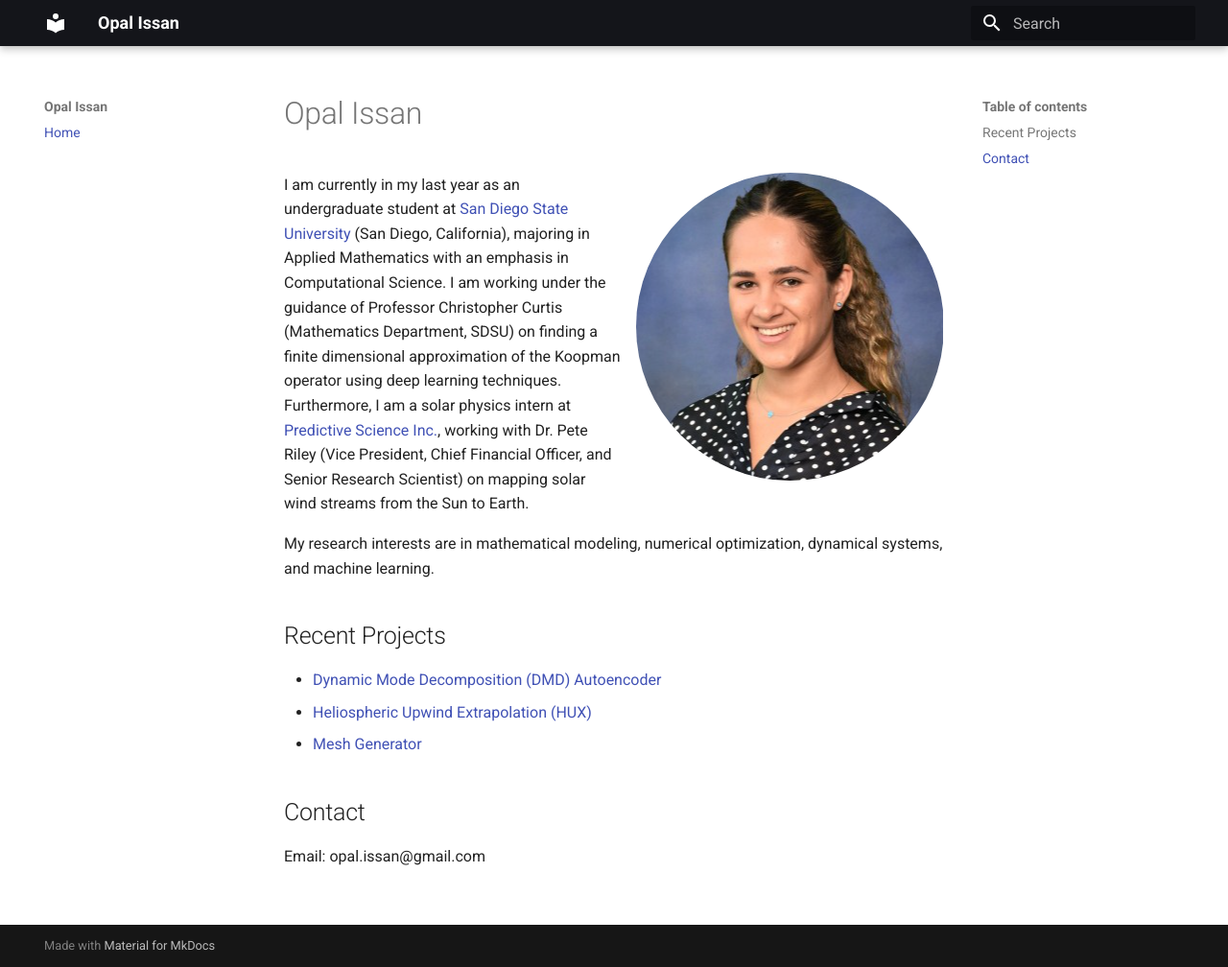
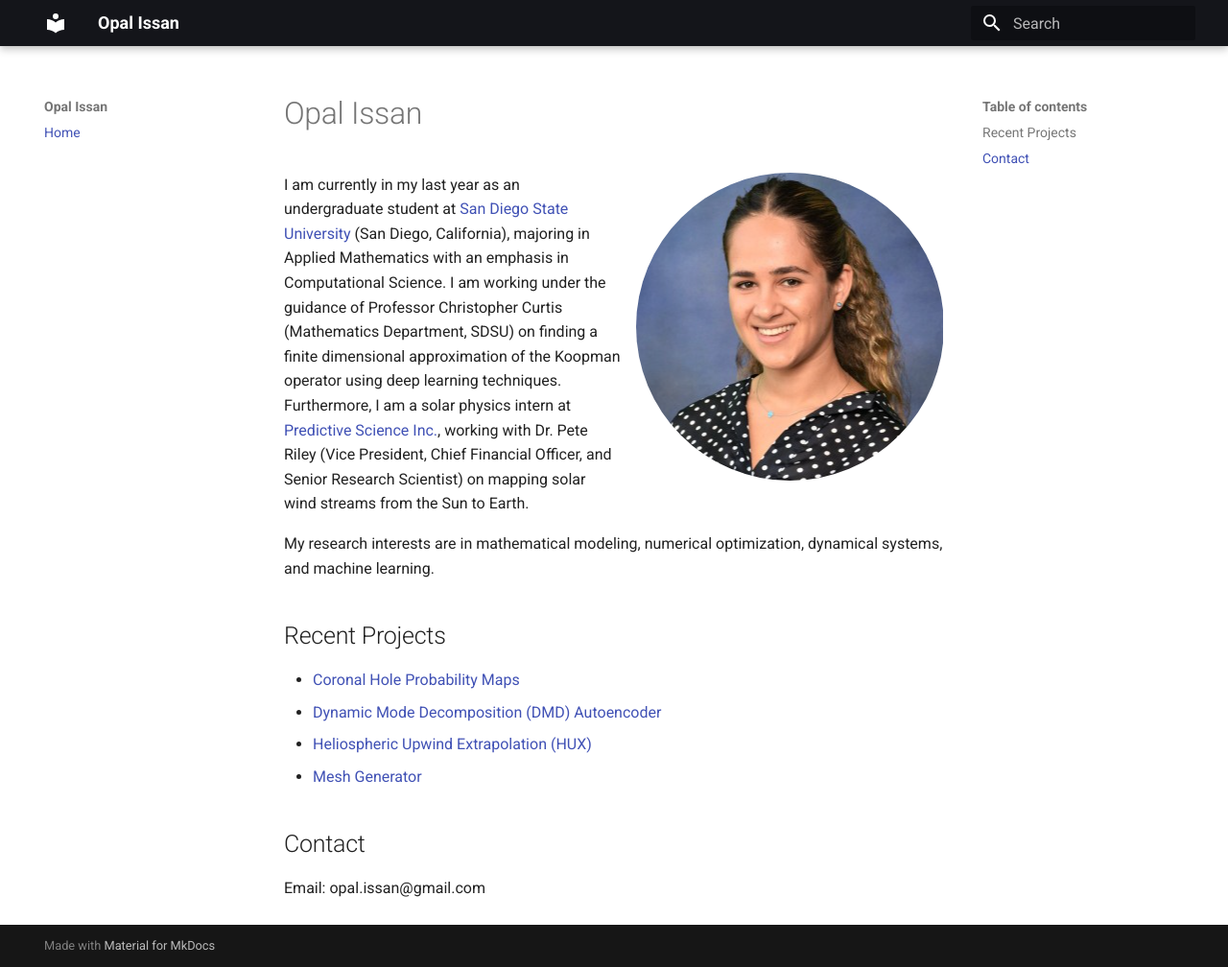
Before and after one commit to opaliss/opalissan, an MkDocs documentation site: the page built from docs/index.md, in a window 1280 px wide and 1008 px high. Shown: the whole window at 96% size. Built offline with MkDocs 1.6.1 and Material for MkDocs 9.7.7, drawn with Linux system fonts in a browser that asks for light colours.

Commit message:
update webpage.

```diff
--- a/docs/index.md
+++ b/docs/index.md
@@ -10,6 +10,7 @@ Furthermore, I am a solar physics intern at [Predictive Science Inc.](https://ww
 My research interests are in mathematical modeling, numerical optimization, dynamical systems, and machine learning.
 
 ## Recent Projects
+- [Coronal Hole Probability Maps](http://www.predsci.com/CHD/)
 - [Dynamic Mode Decomposition (DMD) Autoencoder](https://opaliss.github.io/dmd_autoencoder/)
 - [Heliospheric Upwind Extrapolation (HUX)](https://github.com/predsci/HUX)
 - [Mesh Generator](https://pypi.org/project/mesh-generator/)
```
Also changed, not shown: site/index.html, site/search/search_index.json, 1 other file.
